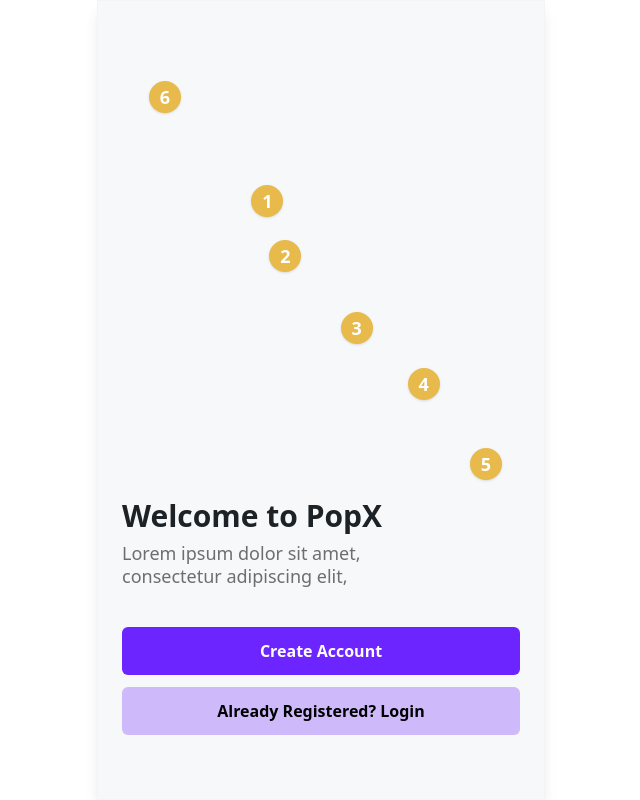
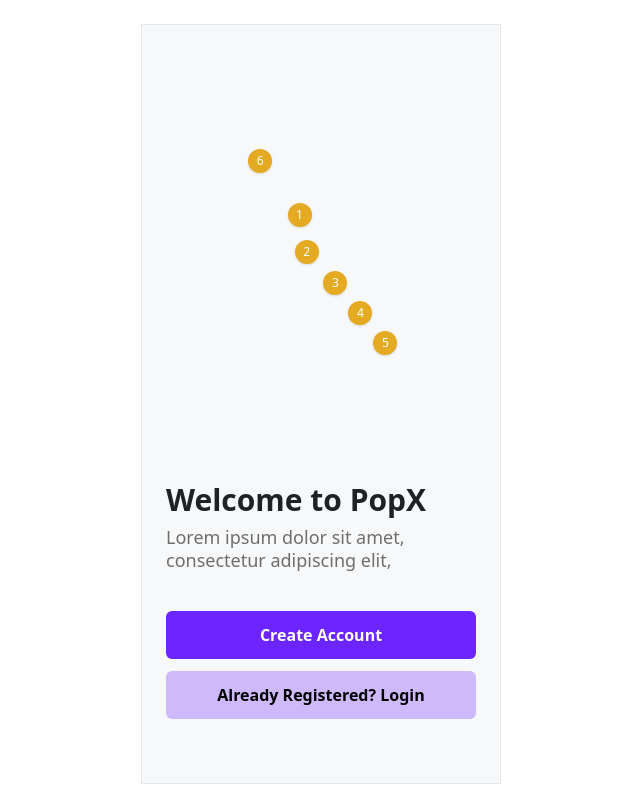
Before and after one commit to akankshadabore/EducaseIndia, a React (Vite) app: page / in a window 1280 px wide. Shown: the whole page, without its empty margins (319-959 px from the left). Built offline with nearby package versions, Linux system fonts and the light colour scheme.

Commit message:
update ui

```diff
--- a/src/App.jsx
+++ b/src/App.jsx
@@ -10,7 +10,7 @@
   return (
     <AuthProvider>
       <Toaster position="top-center" reverseOrder={false} />
-      <div className="bg-white">
+      <div className="bg-white flex justify-center items-center mt-6">
         <Router>
           <Routes>
             <Route path="/" element={<LandingPage />} />
--- a/src/pages/Landing.jsx
+++ b/src/pages/Landing.jsx
@@ -4,17 +4,17 @@
 export const LandingPage = () => {
   const navigate = useNavigate();
 
-  const circles = [
-    { id: 6, top: '12%', left: '15%' },
-    { id: 1, top: '25%', left: '38%' },
-    { id: 2, top: '32%', left: '42%' },
-    { id: 3, top: '41%', left: '58%' },
-    { id: 4, top: '48%', left: '73%' },
-    { id: 5, top: '58%', left: '87%' },
+ const circles = [
+    { id: 6, top: '18%', left: '33%' },
+    { id: 1, top: '25%', left: '44%' },
+    { id: 2, top: '30%', left: '46%' },
+    { id: 3, top: '34%', left: '54%' },
+    { id: 4, top: '38%', left: '61%' },
+    { id: 5, top: '42%', left: '68%' },
   ];
 
   return (
-    <div className="relative flex flex-col justify-end min-h-screen p-6 bg-[#F7F8F9] max-w-md mx-auto overflow-hidden border border-gray-100 shadow-lg">
+    <div className="relative w-full max-w-90 h-screen-full min-h-190  flex flex-col justify-end p-6 bg-[#F7F8F9] mx-auto overflow-hidden border border-gray-200">
       <div className="absolute inset-0 pointer-events-none">
         {circles.map((circle) => (
           <div
@@ -24,8 +24,8 @@
               left: circle.left,
               transform: 'translate(-50%, -50%)'
             }}
-            className="absolute w-8 h-8 bg-[#E8B94B] hover:bg-[#2f82e6] transition-all duration-300 cursor-pointer pointer-events-auto
-             rounded-full flex items-center justify-center text-white font-semibold text-lg shadow-sm">
+            className="absolute w-6 h-6 bg-[#e4aa21] hover:bg-[#2f82e6] transition-all duration-300 cursor-pointer pointer-events-auto
+             rounded-full flex items-center justify-center text-white font-normal text-xs shadow-sm">
             {circle.id}
           </div>
         ))}
--- a/src/pages/LoginPage.jsx
+++ b/src/pages/LoginPage.jsx
@@ -38,7 +38,7 @@
   const isFormEmpty = !credentials.email || !credentials.password;
 
   return (
-    <div className="flex flex-col min-h-screen p-6 bg-white max-w-md mx-auto">
+    <div className="flex flex-col w-full max-w-90 h-screen-full min-h-190 p-6 bg-[#F7F8F9] overflow-hidden border border-gray-200 mx-auto">
       <div className="mt-4 mb-8">
         <h1 className="text-3xl font-bold text-[#1D2226] mb-2 leading-tight">Signin to your <br /> PopX account</h1>
         <p className="text-[#6E6E6E] text-lg w-3/4">Lorem ipsum dolor sit amet, consectetur adipiscing elit,</p>
--- a/src/pages/ProfilePage.jsx
+++ b/src/pages/ProfilePage.jsx
@@ -40,8 +40,8 @@
   };
 
   return (
-    <div className="bg-[#F7F8F9] min-h-screen max-w-md mx-auto flex flex-col font-sans">
-      <div className="bg-white p-5 border-b border-gray-200">
+    <div className="bg-[#F7F8F9] min-h-190 w-full max-w-90 mx-auto flex flex-col font-sans overflow-hidden border border-gray-200">
+      <div className="bg-white p-5 shadow-xs">
         <h2 className="text-xl font-medium text-[#1D2226]">Account Settings</h2>
       </div>
       <div className="p-5 border-b border-dashed border-gray-300">
@@ -87,7 +87,7 @@
           Lorem Ipsum Dolor Sit Amet, Consetetur Sadipscing Elitr, Sed Diam Nonumy Eirmod Tempor Invidunt Ut Labore Et Dolore Magna Aliquyam Erat, Sed Diam
         </p>
       </div>
-      <div className="grow border-t border-dashed border-gray-300 mt-12 bg-[#F7F8F9]"></div>
+      <div className="grow border-t border-dashed border-gray-300 mt-100 bg-[#F7F8F9]"></div>
     </div>
   );
 };
--- a/src/pages/SignupPage.jsx
+++ b/src/pages/SignupPage.jsx
@@ -24,7 +24,7 @@
   };
 
   return (
-    <div className="p-6 max-w-md mx-auto bg-[#F7F8F9] min-h-screen flex flex-col">
+    <div className="w-full max-w-95 h-screen-full min-h-190 p-6 bg-[#F7F8F9] mx-auto overflow-hidden border border-gray-200 flex flex-col">
       <div className="flex items-start gap-4 mb-8 mt-4">
         <h1 className="text-3xl font-bold text-[#1D2226] leading-tight">Create your <br/> PopX account</h1>
         <div className="mt-2 w-7 h-7 bg-[#E8B94B] hover:bg-[#2f82e6] rounded-full flex items-center justify-center text-white font-semibold text-sm">1</div>
```
